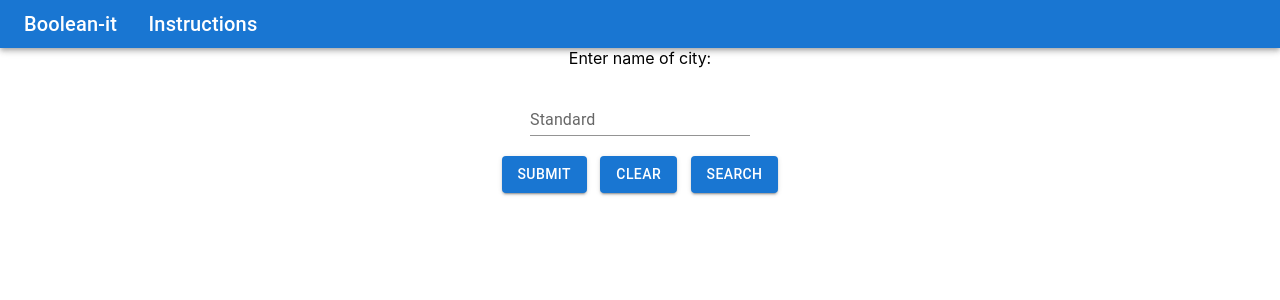
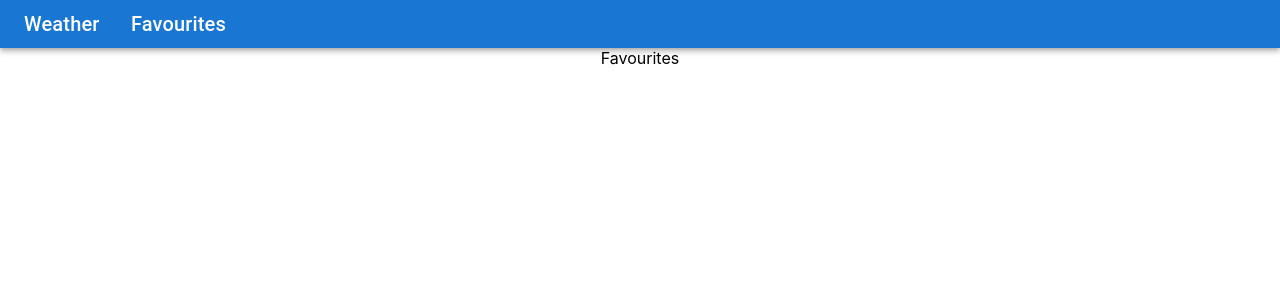
Before and after one commit to vibhaskamal/weather-app, a React (Create React App) app: page /favourites in a window 1280 px wide. Shown: the top 300 px of the page. Built offline with nearby package versions, Linux system fonts and the light colour scheme.

Commit message:
Created weather and favourites pages

```diff
--- a/src/App.js
+++ b/src/App.js
@@ -1,93 +1,33 @@
-import React, { useState } from 'react';
-import { api_key } from './data.js';
+import React from 'react';
 import './App.css';
-import TextField from '@mui/material/TextField';
-import Button from '@mui/material/Button';
 import AppBar from '@mui/material/AppBar';
 import Toolbar from '@mui/material/Toolbar';
 import Typography from '@mui/material/Typography';
-import { BrowserRouter, Link } from "react-router-dom";
-import Weather from './components/weather.js';
+import { BrowserRouter, Link, Routes, Route } from "react-router-dom";
+import Weather from './pages/weather.js';
+import Favourites from './pages/favourites';
 
 function App() {
-  let [userInput, setUserInput] = useState('');
-  // const [isLoading, setIsLoading] = useState(false);
-  // const [weatherData, setWeatherData] = useState({});
-  // const [apiError, setApiError] = useState({});
-
-  function handleInputChange(e) {
-    setUserInput(e.target.value);
-  }
-
-  function handleSubmit() {
-    console.log('userInput: ', userInput);
-  }
-
-  function handleClear() {
-    setUserInput('');
-  }
-
-  async function getLocationWeather(city) {
-    try {
-      const result = await fetch(`http://api.openweathermap.org/geo/1.0/direct?q=${city},AU&limit=5&appid=${api_key}`);
-
-      if (result.status === 200) {
-        let result_data = await result.json();
-        const lat = result_data[0].lat;
-        const lon = result_data[0].lon;
-        console.log('lat lon: ', result_data[0].lat, result_data[0].lon);
-        getWeatherData(lat, lon);
-        return { success: true, data: await result.json() };
-      }
-
-      return { success: false, error: result.statusText };
-    } catch (ex) {
-      return { success: false, error: ex.message };
-    }
-  }
-
-  async function getWeatherData(lat, lon) {
-    try {
-      const result = await fetch(`https://api.openweathermap.org/data/2.5/onecall?lat=${lat}&lon=${lon}&exclude=current,minutely,hourly,alerts&units=metric&appid=${api_key}`);
-
-      if (result.status === 200) {
-        let result_data = await result.json();
-        console.log('result: ', result_data);
-        return { success: true, data: await result.json() };
-      }
-
-      return { success: false, error: result.statusText };
-    } catch (ex) {
-      return { success: false, error: ex.message };
-    }
-  }
-
   return (
     <BrowserRouter>
       <div className="App">
         <AppBar position="static">
           <Toolbar variant="dense">
             <Typography variant="h6" color="inherit" component="div">
-              <Link  to="/" style={{ color: 'white', 'textDecoration': 'none' }} underline="none">Boolean-it</Link >
+              <Link to="/" style={{ color: 'white', 'textDecoration': 'none' }} underline="none">Weather</Link >
             </Typography>
             &nbsp;&nbsp;&nbsp;&nbsp;&nbsp;&nbsp;&nbsp;
             <Typography variant="h6" color="inherit" component="div">
-              <Link  to="/instructions" style={{ color: 'white', 'textDecoration': 'none' }} underline="none">Instructions</Link >
+              <Link to="/favourites" style={{ color: 'white', 'textDecoration': 'none' }} underline="none">Favourites</Link >
             </Typography>
           </Toolbar>
         </AppBar>
-        {/* Enter name of city:<br />
-        <br />
-        <TextField id="standard-basic" value={userInput} onChange={handleInputChange} label="Standard" variant="standard" />
-        <br /> <br />
-        <Button variant="contained" onClick={handleSubmit}>Submit</Button>
-        &nbsp;&nbsp;&nbsp;
-        <Button variant="contained" onClick={handleClear}>Clear</Button>
-        &nbsp;&nbsp;&nbsp;
-        <Button variant="contained" onClick={() => getLocationWeather(userInput)}>Search</Button>
-        <br /><br /> */}
-        <Weather />
-
+        <Routes>
+          <Route path="/" element={<Weather />} />
+          <Route path="/favourites" element={<Favourites />} />
+        </Routes>
+        {/* <Weather />
+        <Favourites /> */}
       </div>
     </BrowserRouter>
   );
--- a/src/components/weather.js
+++ /dev/null
@@ -1,78 +0,0 @@
-import React, { useState } from 'react';
-import { api_key } from '../data.js';
-import '../App.css';
-import TextField from '@mui/material/TextField';
-import Button from '@mui/material/Button';
-// import { BrowserRouter } from "react-router-dom";
-
-function Weather() {
-  let [userInput, setUserInput] = useState('');
-  // const [isLoading, setIsLoading] = useState(false);
-  // const [weatherData, setWeatherData] = useState({});
-  // const [apiError, setApiError] = useState({});
-
-  function handleInputChange(e) {
-    setUserInput(e.target.value);
-  }
-
-  function handleSubmit() {
-    console.log('userInput: ', userInput);
-  }
-
-  function handleClear() {
-    setUserInput('');
-  }
-
-  async function getLocationWeather(city) {
-    try {
-      const result = await fetch(`http://api.openweathermap.org/geo/1.0/direct?q=${city},AU&limit=5&appid=${api_key}`);
-
-      if (result.status === 200) {
-        let result_data = await result.json();
-        const lat = result_data[0].lat;
-        const lon = result_data[0].lon;
-        console.log('lat lon: ', result_data[0].lat, result_data[0].lon);
-        getWeatherData(lat, lon);
-        return { success: true, data: await result.json() };
-      }
-
-      return { success: false, error: result.statusText };
-    } catch (ex) {
-      return { success: false, error: ex.message };
-    }
-  }
-
-  async function getWeatherData(lat, lon) {
-    try {
-      const result = await fetch(`https://api.openweathermap.org/data/2.5/onecall?lat=${lat}&lon=${lon}&exclude=current,minutely,hourly,alerts&units=metric&appid=${api_key}`);
-
-      if (result.status === 200) {
-        let result_data = await result.json();
-        console.log('result: ', result_data);
-        return { success: true, data: await result.json() };
-      }
-
-      return { success: false, error: result.statusText };
-    } catch (ex) {
-      return { success: false, error: ex.message };
-    }
-  }
-
-  return (
-      <div className="App">
-        Enter name of city:<br />
-        <br />
-        <TextField id="standard-basic" value={userInput} onChange={handleInputChange} label="Standard" variant="standard" />
-        <br /> <br />
-        <Button variant="contained" onClick={handleSubmit}>Submit</Button>
-        &nbsp;&nbsp;&nbsp;
-        <Button variant="contained" onClick={handleClear}>Clear</Button>
-        &nbsp;&nbsp;&nbsp;
-        <Button variant="contained" onClick={() => getLocationWeather(userInput)}>Search</Button>
-        <br /><br />
-
-      </div>
-  );
-}
-
-export default Weather;
--- /dev/null
+++ b/src/pages/favourites.js
@@ -0,0 +1,12 @@
+import React from 'react';
+import '../App.css';
+
+function Favourites() {
+    return (
+        <div className="App">
+            Favourites
+        </div>
+    );
+}
+
+export default Favourites;
--- /dev/null
+++ b/src/pages/weather.js
@@ -0,0 +1,78 @@
+import React, { useState } from 'react';
+import { api_key } from '../data.js';
+import '../App.css';
+import TextField from '@mui/material/TextField';
+import Button from '@mui/material/Button';
+// import { BrowserRouter } from "react-router-dom";
+
+function Weather() {
+    let [userInput, setUserInput] = useState('');
+    // const [isLoading, setIsLoading] = useState(false);
+    // const [weatherData, setWeatherData] = useState({});
+    // const [apiError, setApiError] = useState({});
+
+    function handleInputChange(e) {
+        setUserInput(e.target.value);
+    }
+
+    function handleSubmit() {
+        console.log('userInput: ', userInput);
+    }
+
+    function handleClear() {
+        setUserInput('');
+    }
+
+    async function getLocationWeather(city) {
+        try {
+            const result = await fetch(`http://api.openweathermap.org/geo/1.0/direct?q=${city},AU&limit=5&appid=${api_key}`);
+
+            if (result.status === 200) {
+                let result_data = await result.json();
+                const lat = result_data[0].lat;
+                const lon = result_data[0].lon;
+                console.log('lat lon: ', result_data[0].lat, result_data[0].lon);
+                getWeatherData(lat, lon);
+                return { success: true, data: await result.json() };
+            }
+
+            return { success: false, error: result.statusText };
+        } catch (ex) {
+            return { success: false, error: ex.message };
+        }
+    }
+
+    async function getWeatherData(lat, lon) {
+        try {
+            const result = await fetch(`https://api.openweathermap.org/data/2.5/onecall?lat=${lat}&lon=${lon}&exclude=current,minutely,hourly,alerts&units=metric&appid=${api_key}`);
+
+            if (result.status === 200) {
+                let result_data = await result.json();
+                console.log('result: ', result_data);
+                return { success: true, data: await result.json() };
+            }
+
+            return { success: false, error: result.statusText };
+        } catch (ex) {
+            return { success: false, error: ex.message };
+        }
+    }
+
+    return (
+        <div className="App">
+            Enter name of city:<br />
+            <br />
+            <TextField id="standard-basic" value={userInput} onChange={handleInputChange} label="Standard" variant="standard" />
+            <br /> <br />
+            <Button variant="contained" onClick={handleSubmit}>Submit</Button>
+            &nbsp;&nbsp;&nbsp;
+            <Button variant="contained" onClick={handleClear}>Clear</Button>
+            &nbsp;&nbsp;&nbsp;
+            <Button variant="contained" onClick={() => getLocationWeather(userInput)}>Search</Button>
+            <br /><br />
+
+        </div>
+    );
+}
+
+export default Weather;
```
